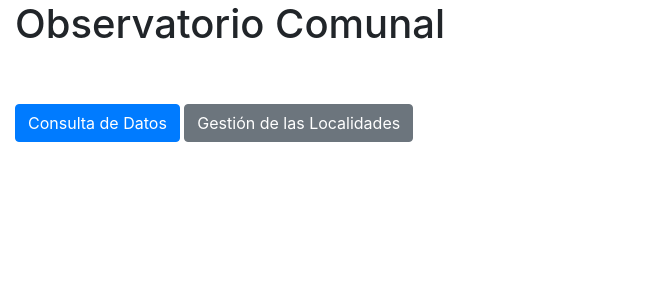
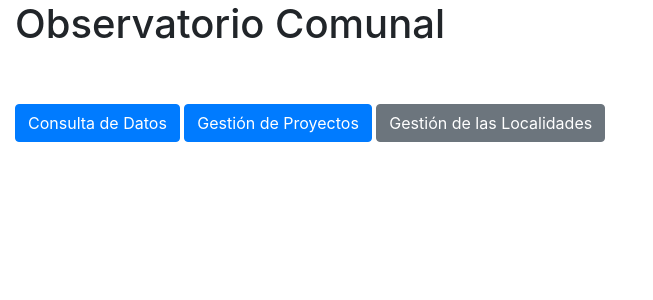
Before and after one commit to gambess/demoSy4, a Symfony app: template templates/webapp/index.html.twig in a window 1280 px wide. Shown: the top 300 px of the page, without its empty margins (0-653 px from the left). Run offline with Twig, Linux system fonts and the light colour scheme; the template is opened without the code that fills it, so the values that code supplies are empty; some libraries are stand-ins or nearby versions.

Commit message:
Raziel Valle Miranda: Lanzar Listado de Proyectos

```diff
--- a/templates/webapp/index.html.twig
+++ b/templates/webapp/index.html.twig
@@ -7,5 +7,6 @@
     <br />
     <br />
     <a class="btn btn-primary" href="/subsector" role="button">Consulta de Datos</a>
+    <a class="btn btn-primary" href="/proyecto" role="button">Gestión de Proyectos</a>
     <a class="btn btn-secondary" href="/localidad" role="button">Gestión de las Localidades</a>
 {% endblock %}
```
